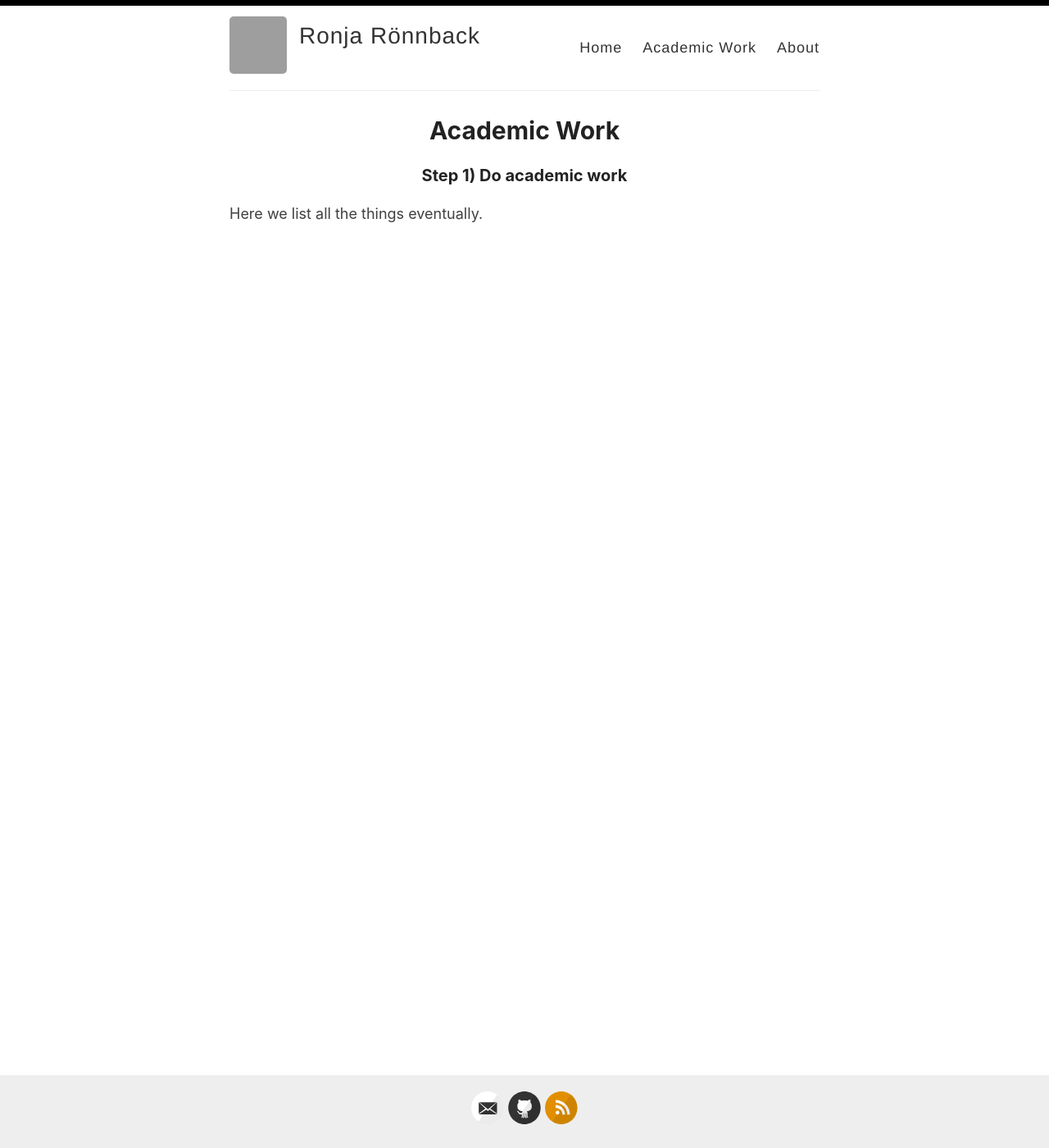
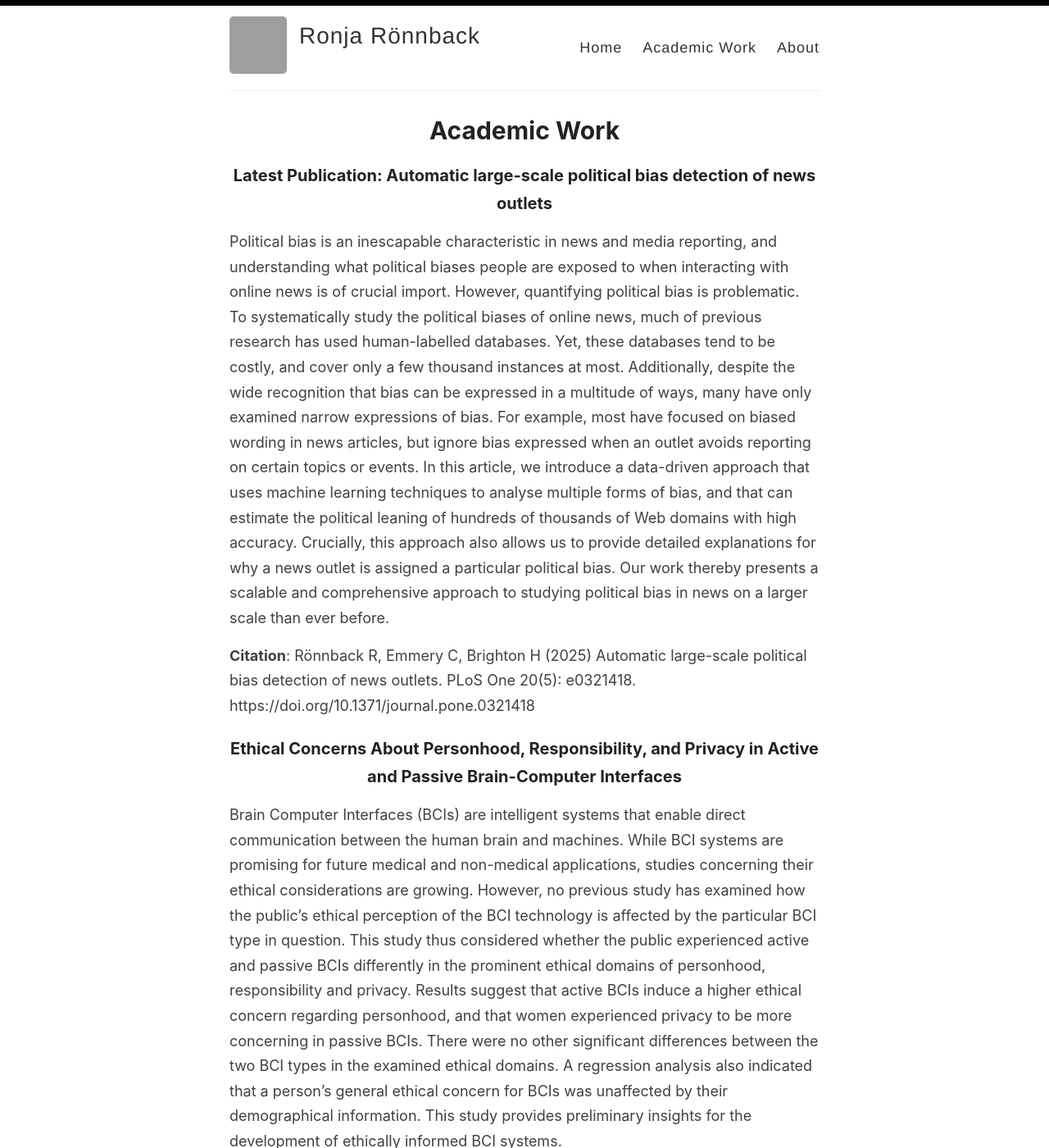
Before and after one commit to rtronnback/rtronnback.github.io, a Jekyll site: the page built from _pages/academic-work.md, in a window 1280 px wide and 1400 px high. Shown: the whole window at 82% size. Built offline with Jekyll 4.4.1, drawn with Linux system fonts in a browser that asks for light colours; some of the changed text lies outside the part shown; grey boxes are pictures that could not be loaded.

Commit message:
Update academic-work.md

```diff
--- a/_pages/academic-work.md
+++ b/_pages/academic-work.md
@@ -4,6 +4,14 @@ title: Academic Work
 permalink: /academic-work/
 ---
 
-### Step 1) Do academic work
+### Latest Publication: Automatic large-scale political bias detection of news outlets
 
-Here we list all the things eventually.
+Political bias is an inescapable characteristic in news and media reporting, and understanding what political biases people are exposed to when interacting with online news is of crucial import. However, quantifying political bias is problematic. To systematically study the political biases of online news, much of previous research has used human-labelled databases. Yet, these databases tend to be costly, and cover only a few thousand instances at most. Additionally, despite the wide recognition that bias can be expressed in a multitude of ways, many have only examined narrow expressions of bias. For example, most have focused on biased wording in news articles, but ignore bias expressed when an outlet avoids reporting on certain topics or events. In this article, we introduce a data-driven approach that uses machine learning techniques to analyse multiple forms of bias, and that can estimate the political leaning of hundreds of thousands of Web domains with high accuracy. Crucially, this approach also allows us to provide detailed explanations for why a news outlet is assigned a particular political bias. Our work thereby presents a scalable and comprehensive approach to studying political bias in news on a larger scale than ever before.
+
+**Citation**: Rönnback R, Emmery C, Brighton H (2025) Automatic large-scale political bias detection of news outlets. PLoS One 20(5): e0321418. https://doi.org/10.1371/journal.pone.0321418
+
+### Ethical Concerns About Personhood, Responsibility, and Privacy in Active and Passive Brain-Computer Interfaces
+
+Brain Computer Interfaces (BCIs) are intelligent systems that enable direct communication between the human brain and machines. While BCI systems are promising for future medical and non-medical applications, studies concerning their ethical considerations are growing. However, no previous study has examined how the public’s ethical perception of the BCI technology is affected by the particular BCI type in question. This study thus considered whether the public experienced active and passive BCIs differently in the prominent ethical domains of personhood, responsibility and privacy. Results suggest that active BCIs induce a higher ethical concern regarding personhood, and that women experienced privacy to be more concerning in passive BCIs. There were no other significant differences between the two BCI types in the examined ethical domains. A regression analysis also indicated that a person’s general ethical concern for BCIs was unaffected by their demographical information. This study provides preliminary insights for the development of ethically informed BCI systems.
+
+**Citation:** Rönnback, R., Blom, F., Alimardani, M. (2024). Ethical Concerns About Personhood, Responsibility, and Privacy in Active and Passive Brain-Computer Interfaces. In: Arai, K. (eds) Intelligent Systems and Applications. IntelliSys 2023. Lecture Notes in Networks and Systems, vol 822. Springer, Cham. https://doi.org/10.1007/978-3-031-47721-8_12
```
